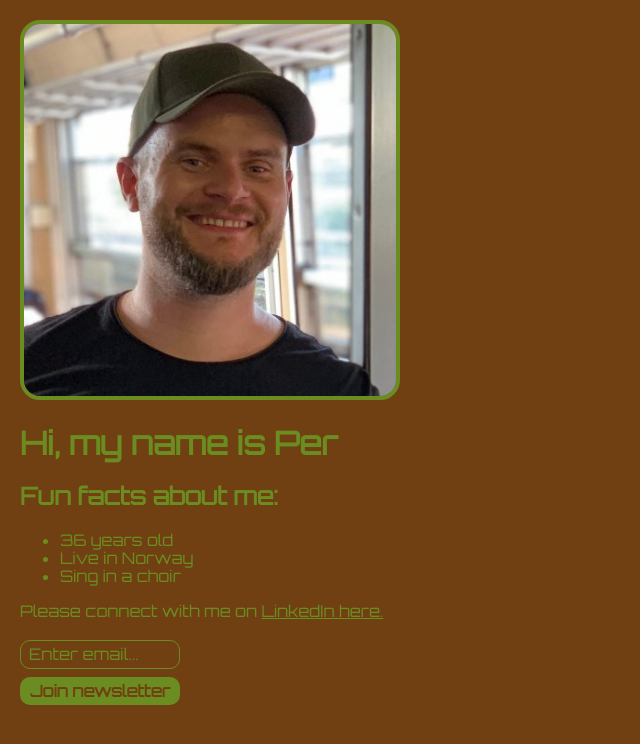
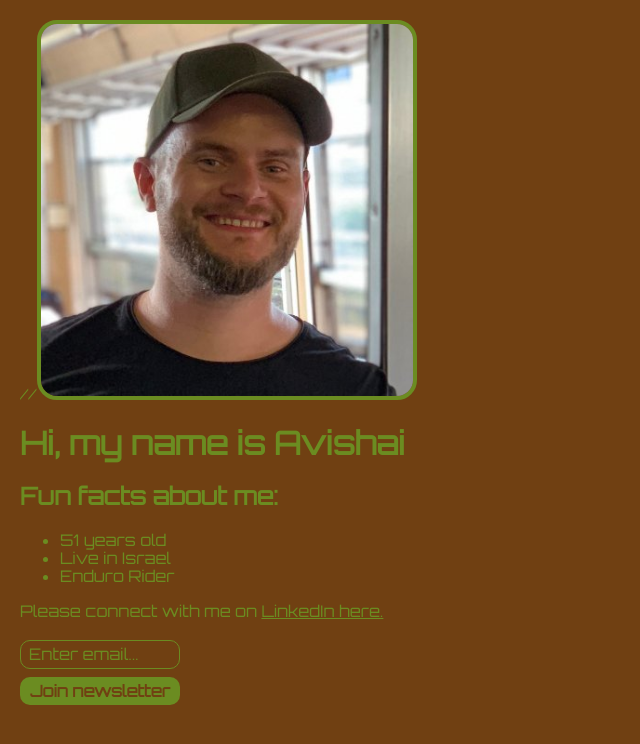
Before and after one commit to avishaisoudai123/personal-site, a plain HTML site: page index.html in a window 1280 px wide. Shown: the whole page, without its empty margins (0-640 px from the left). Drawn offline with nearby package versions, Linux system fonts and the light colour scheme; a web font is replaced by a local one.

Commit message:
Update index.html

```diff
--- a/index.html
+++ b/index.html
@@ -10,13 +10,13 @@
         Challenge 1:
         Write the HTML for your personal website.
         -->
-        <img src="per.jpg">
-        <h1>Hi, my name is Per</h1>
+        //<img src="per.jpg">
+        <h1>Hi, my name is Avishai</h1>
         <h2>Fun facts about me:</h2>
         <ul>
-            <li>36 years old</li>
-            <li>Live in Norway</li>
-            <li>Sing in a choir</li>
+            <li>51 years old</li>
+            <li>Live in Israel</li>
+            <li>Enduro Rider</li>
         </ul>
         <p>Please connect with me on <a href="https://www.linkedin.com/in/per-harald-borgen/" taget="_blank">LinkedIn here.</a></p>
         <input type="text" placeholder="Enter email...">
```
